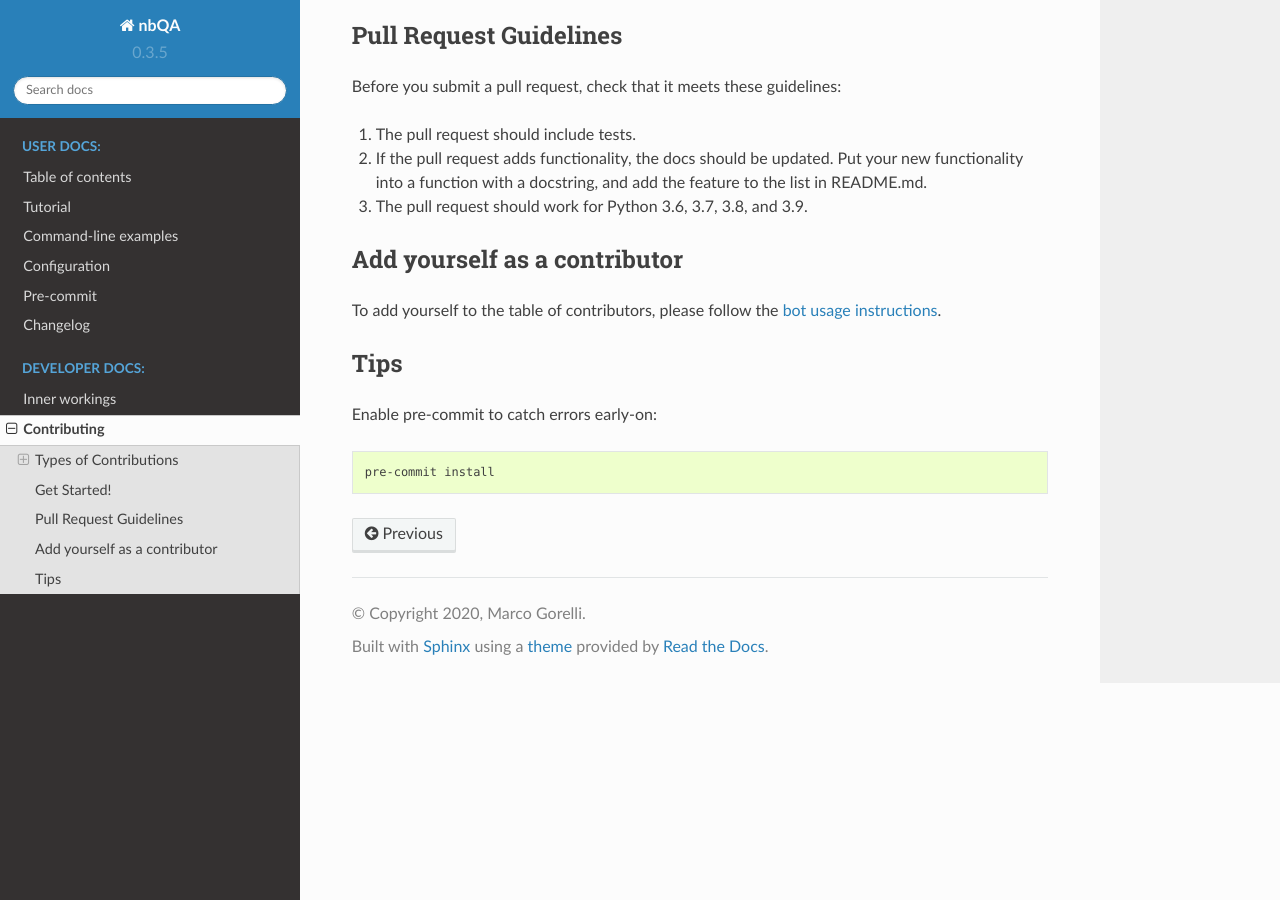
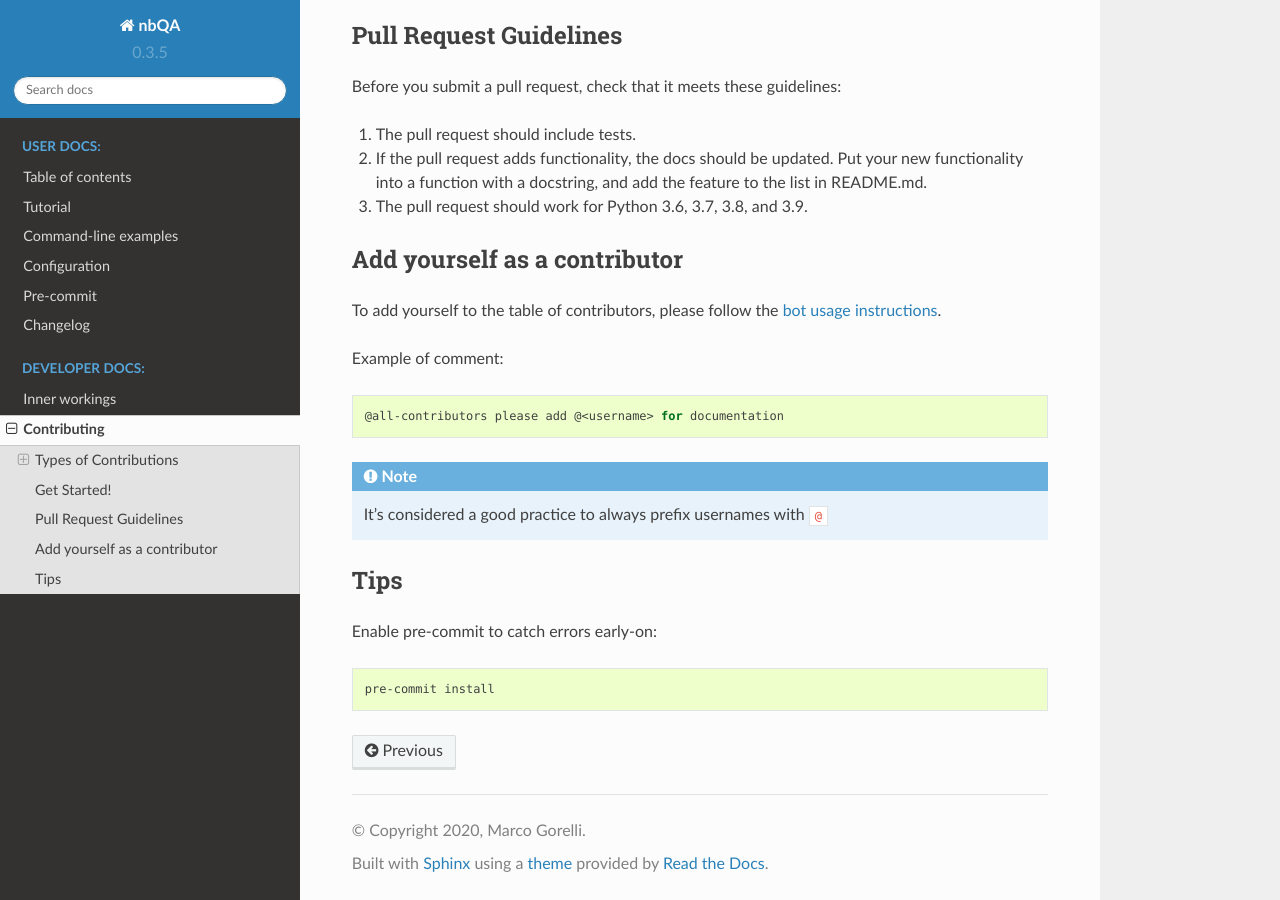
Before and after one commit to nbQA-dev/nbQA, a Sphinx documentation site: the page built from docs/contributing.rst, in a window 1280 px wide and 900 px high, scrolled down 1970 px. Built offline with Sphinx 7.4.7 and the Read the Docs theme 2.0.0, drawn with Linux system fonts in a browser that asks for light colours.

Commit message:
Add all-contributors example
https://github.com/nbQA-dev/nbQA/pull/378#issuecomment-717304002

```diff
--- a/docs/contributing.rst
+++ b/docs/contributing.rst
@@ -108,6 +108,14 @@ Add yourself as a contributor
 To add yourself to the table of contributors, please follow the `bot usage
 instructions <https://allcontributors.org/docs/en/bot/usage>`_.
 
+Example of comment::
+
+    @all-contributors please add @<username> for documentation
+
+.. note::
+
+    It's considered a good practice to always prefix usernames with ``@``
+
 Tips
 ----
 
```
